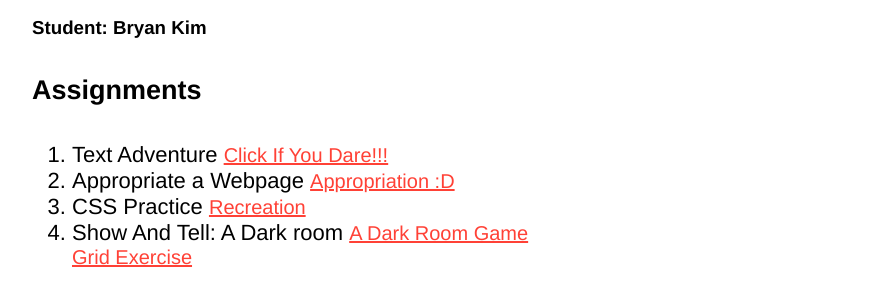
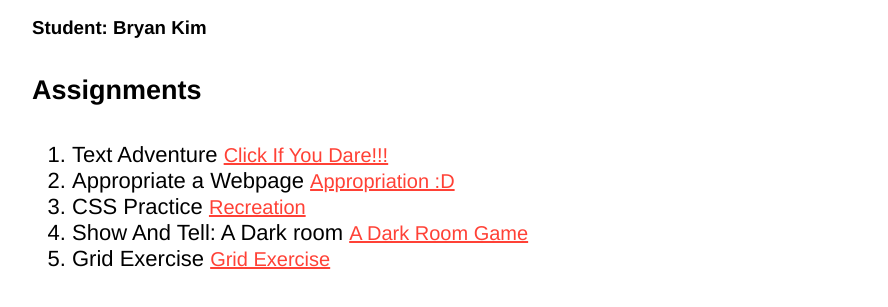
Before and after one commit to strawberrycookie/strawberrycookie.github.io, a plain HTML site: page creative-computing/index.html in a window 1280 px wide. Shown: the part 111-418 px from the top of the page, without its empty margins (268-1156 px from the left). Drawn offline with Linux system fonts and the light colour scheme.

Commit message:
Update creative-computing/index.html

```diff
--- a/creative-computing/index.html
+++ b/creative-computing/index.html
@@ -23,6 +23,7 @@
         <li>Show And Tell: A Dark room
         <a href="http://adarkroom.doublespeakgames.com/">A Dark Room Game</a>
         </li>
+        <li>Grid Exercise
         <a href="https://strawberrycookie.github.io/creative-computing/weeknumber6.html">Grid Exercise<a>
         </li>
       </ol>
```
